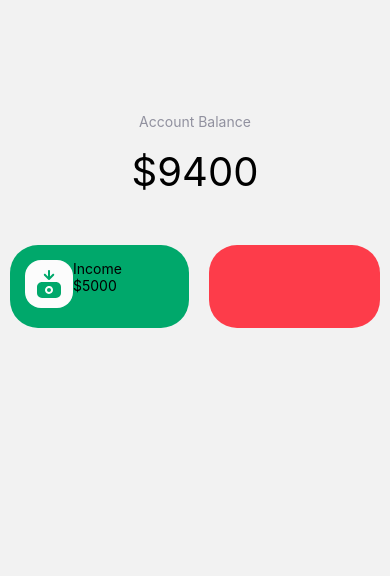
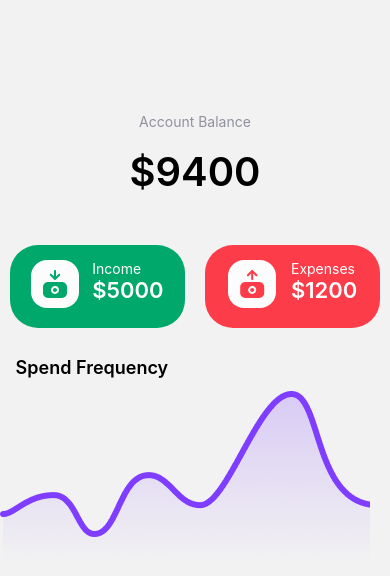
Before and after one commit to vedXpatel/expense-tracker-expo, a React Native app: screen /Home in a window 390 px wide. Shown: the top 576 px of the page. Built offline with nearby package versions, Linux system fonts and the light colour scheme.

Commit message:
spend frequency :

```diff
--- a/components/Home.jsx
+++ b/components/Home.jsx
@@ -1,7 +1,20 @@
 import React from "react";
-import { View, ScrollView, StyleSheet, Text, Dimensions } from "react-native";
-import Svg, { Circle, Rect,Path } from 'react-native-svg';
-
+import {
+  View,
+  ScrollView,
+  StyleSheet,
+  Text,
+  Dimensions,
+  Image,
+} from "react-native";
+import Svg, {
+  Circle,
+  Rect,
+  Path,
+  Defs,
+  Stop,
+  LinearGradient,
+} from "react-native-svg";
 
 const width = Dimensions.get("window").width;
 const height = Dimensions.get("window").height;
@@ -12,26 +25,106 @@ function Home() {
       <View style={styles.backgroundView}>
         <Text style={styles.loginText}>Account Balance</Text>
         <Text style={styles.accountBalance}>$9400</Text>
-      <View style={styles.incomeView}>
+        <View style={styles.incomeView}>
           <View style={styles.incomeBox}>
             <View>
-            <Svg width="48" height="48" viewBox="0 0 48 48" fill="none" xmlns="http://www.w3.org/2000/svg">
-<Rect width="48" height="48" rx="16" fill="#FCFCFC"/>
-<Path d="M31 22H17C15.6739 22 14.4021 22.5268 13.4645 23.4645C12.5268 24.4021 12 25.6739 12 27V33C12 34.3261 12.5268 35.5979 13.4645 36.5355C14.4021 37.4732 15.6739 38 17 38H31C32.3261 38 33.5979 37.4732 34.5355 36.5355C35.4732 35.5979 36 34.3261 36 33V27C36 25.6739 35.4732 24.4021 34.5355 23.4645C33.5979 22.5268 32.3261 22 31 22V22ZM24 34C23.2089 34 22.4355 33.7654 21.7777 33.3259C21.1199 32.8864 20.6072 32.2616 20.3045 31.5307C20.0017 30.7998 19.9225 29.9956 20.0769 29.2196C20.2312 28.4437 20.6122 27.731 21.1716 27.1716C21.731 26.6122 22.4437 26.2312 23.2196 26.0769C23.9956 25.9225 24.7998 26.0017 25.5307 26.3045C26.2616 26.6072 26.8864 27.1199 27.3259 27.7777C27.7654 28.4355 28 29.2089 28 30C28 31.0609 27.5786 32.0783 26.8284 32.8284C26.0783 33.5786 25.0609 34 24 34Z" fill="#00A86B"/>
-<Path d="M24 32C25.1046 32 26 31.1046 26 30C26 28.8954 25.1046 28 24 28C22.8954 28 22 28.8954 22 30C22 31.1046 22.8954 32 24 32Z" fill="#00A86B"/>
-<Path d="M24 10C23.7348 10 23.4805 10.1054 23.2929 10.2929C23.1054 10.4804 23 10.7348 23 11V16.59L20.46 14.05C20.2687 13.8862 20.0227 13.8006 19.771 13.8103C19.5193 13.82 19.2806 13.9243 19.1025 14.1024C18.9244 14.2805 18.82 14.5193 18.8103 14.7709C18.8006 15.0226 18.8862 15.2687 19.05 15.46L23.29 19.71C23.3822 19.8 23.4908 19.8713 23.61 19.92C23.7334 19.9723 23.866 19.9992 24 19.9992C24.134 19.9992 24.2666 19.9723 24.39 19.92C24.5092 19.8713 24.6179 19.8 24.71 19.71L29 15.46C29.1639 15.2687 29.2495 15.0226 29.2397 14.7709C29.23 14.5193 29.1257 14.2805 28.9476 14.1024C28.7695 13.9243 28.5308 13.82 28.2791 13.8103C28.0274 13.8006 27.7813 13.8862 27.59 14.05L25 16.59V11C25 10.7348 24.8947 10.4804 24.7071 10.2929C24.5196 10.1054 24.2652 10 24 10V10Z" fill="#00A86B"/>
-</Svg>
-
+              <Svg
+                width="48"
+                height="48"
+                viewBox="0 0 48 48"
+                fill="none"
+                xmlns="http://www.w3.org/2000/svg"
+              >
+                <Rect width="48" height="48" rx="16" fill="#FCFCFC" />
+                <Path
+                  d="M31 22H17C15.6739 22 14.4021 22.5268 13.4645 23.4645C12.5268 24.4021 12 25.6739 12 27V33C12 34.3261 12.5268 35.5979 13.4645 36.5355C14.4021 37.4732 15.6739 38 17 38H31C32.3261 38 33.5979 37.4732 34.5355 36.5355C35.4732 35.5979 36 34.3261 36 33V27C36 25.6739 35.4732 24.4021 34.5355 23.4645C33.5979 22.5268 32.3261 22 31 22V22ZM24 34C23.2089 34 22.4355 33.7654 21.7777 33.3259C21.1199 32.8864 20.6072 32.2616 20.3045 31.5307C20.0017 30.7998 19.9225 29.9956 20.0769 29.2196C20.2312 28.4437 20.6122 27.731 21.1716 27.1716C21.731 26.6122 22.4437 26.2312 23.2196 26.0769C23.9956 25.9225 24.7998 26.0017 25.5307 26.3045C26.2616 26.6072 26.8864 27.1199 27.3259 27.7777C27.7654 28.4355 28 29.2089 28 30C28 31.0609 27.5786 32.0783 26.8284 32.8284C26.0783 33.5786 25.0609 34 24 34Z"
+                  fill="#00A86B"
+                />
+                <Path
+                  d="M24 32C25.1046 32 26 31.1046 26 30C26 28.8954 25.1046 28 24 28C22.8954 28 22 28.8954 22 30C22 31.1046 22.8954 32 24 32Z"
+                  fill="#00A86B"
+                />
+                <Path
+                  d="M24 10C23.7348 10 23.4805 10.1054 23.2929 10.2929C23.1054 10.4804 23 10.7348 23 11V16.59L20.46 14.05C20.2687 13.8862 20.0227 13.8006 19.771 13.8103C19.5193 13.82 19.2806 13.9243 19.1025 14.1024C18.9244 14.2805 18.82 14.5193 18.8103 14.7709C18.8006 15.0226 18.8862 15.2687 19.05 15.46L23.29 19.71C23.3822 19.8 23.4908 19.8713 23.61 19.92C23.7334 19.9723 23.866 19.9992 24 19.9992C24.134 19.9992 24.2666 19.9723 24.39 19.92C24.5092 19.8713 24.6179 19.8 24.71 19.71L29 15.46C29.1639 15.2687 29.2495 15.0226 29.2397 14.7709C29.23 14.5193 29.1257 14.2805 28.9476 14.1024C28.7695 13.9243 28.5308 13.82 28.2791 13.8103C28.0274 13.8006 27.7813 13.8862 27.59 14.05L25 16.59V11C25 10.7348 24.8947 10.4804 24.7071 10.2929C24.5196 10.1054 24.2652 10 24 10V10Z"
+                  fill="#00A86B"
+                />
+              </Svg>
             </View>
+            <View>
               <View>
-                  <View><Text>Income</Text></View>
-                  <View><Text>$5000</Text></View>
+                <Text style={{ color: "white", fontSize: 14 }}>Income</Text>
               </View>
+              <View>
+                <Text
+                  style={{ color: "white", fontSize: 22, fontWeight: "600" }}
+                >
+                  $5000
+                </Text>
+              </View>
+            </View>
           </View>
           <View style={styles.expenseBox}>
+            <View>
+              <Svg
+                width="48"
+                height="48"
+                viewBox="0 0 48 48"
+                fill="none"
+                xmlns="http://www.w3.org/2000/svg"
+              >
+                <Rect width="48" height="48" rx="16" fill="#FCFCFC" />
+                <Path
+                  d="M31.1975 22H17.1975C15.8714 22 14.5997 22.5268 13.662 23.4645C12.7243 24.4021 12.1975 25.6739 12.1975 27V33C12.1975 34.3261 12.7243 35.5979 13.662 36.5355C14.5997 37.4732 15.8714 38 17.1975 38H31.1975C32.5236 38 33.7954 37.4732 34.733 36.5355C35.6707 35.5979 36.1975 34.3261 36.1975 33V27C36.1975 25.6739 35.6707 24.4021 34.733 23.4645C33.7954 22.5268 32.5236 22 31.1975 22ZM24.1975 34C23.4064 34 22.633 33.7654 21.9752 33.3259C21.3174 32.8864 20.8047 32.2616 20.502 31.5307C20.1992 30.7998 20.12 29.9956 20.2744 29.2196C20.4287 28.4437 20.8097 27.731 21.3691 27.1716C21.9285 26.6122 22.6412 26.2312 23.4171 26.0769C24.1931 25.9225 24.9973 26.0017 25.7282 26.3045C26.4591 26.6072 27.0839 27.1199 27.5234 27.7777C27.9629 28.4355 28.1975 29.2089 28.1975 30C28.1975 31.0609 27.7761 32.0783 27.0259 32.8284C26.2758 33.5786 25.2584 34 24.1975 34Z"
+                  fill="#FD3C4A"
+                />
+                <Path
+                  d="M24.1975 32C25.3021 32 26.1975 31.1046 26.1975 30C26.1975 28.8954 25.3021 28 24.1975 28C23.0929 28 22.1975 28.8954 22.1975 30C22.1975 31.1046 23.0929 32 24.1975 32Z"
+                  fill="#FD3C4A"
+                />
+                <Path
+                  d="M24.9076 10.29C24.8146 10.1963 24.704 10.1219 24.5822 10.0711C24.4603 10.0203 24.3296 9.9942 24.1976 9.9942C24.0656 9.9942 23.9349 10.0203 23.813 10.0711C23.6912 10.1219 23.5806 10.1963 23.4876 10.29L19.2476 14.54C19.054 14.727 18.9426 14.9832 18.9379 15.2523C18.9332 15.5214 19.0356 15.7814 19.2226 15.975C19.4096 16.1686 19.6658 16.28 19.9349 16.2847C20.204 16.2894 20.464 16.187 20.6576 16L23.1976 13.41V19C23.1976 19.2652 23.303 19.5196 23.4905 19.7071C23.678 19.8946 23.9324 20 24.1976 20C24.4628 20 24.7172 19.8946 24.9047 19.7071C25.0922 19.5196 25.1976 19.2652 25.1976 19V13.41L27.7376 16C27.9239 16.1847 28.1753 16.2889 28.4376 16.29C28.5775 16.2976 28.7175 16.2757 28.8484 16.2258C28.9793 16.1758 29.0983 16.0989 29.1976 16C29.3838 15.8126 29.4884 15.5592 29.4884 15.295C29.4884 15.0308 29.3838 14.7774 29.1976 14.59L24.9076 10.29Z"
+                  fill="#FD3C4A"
+                />
+              </Svg>
+            </View>
+            <View>
+              <View>
+                <Text style={{ color: "white", fontSize: 14 }}>Expenses</Text>
+              </View>
+              <View>
+                <Text
+                  style={{ color: "white", fontSize: 22, fontWeight: "600" }}
+                >
+                  $1200
+                </Text>
+              </View>
+            </View>
+          </View>
+        </View>
+        {/* income expense box end */}
+        <View style={{top: height / 4.5,}}>
+          <Text
+            style={{
+              marginLeft: width / 25,
+              fontSize: 18,
+              fontWeight: "600",
+            }}
+          >
+            Spend Frequency
+          </Text>
+          {/* <Svg width="375" height="186" viewBox="0 0 375 186" fill="none" xmlns="http://www.w3.org/2000/svg">
+<Path d="M51.6989 117.105C24.9299 117.105 12.5989 136.054 1 136.054V185.5H376V127.178C310.64 127.178 320.222 16 289.459 16C256.68 16 225.559 127.178 198.181 127.178C175.488 127.178 167.645 97.1588 146.743 97.1588C117.215 97.1588 116.485 156 92.2782 156C75.6363 156 74.1235 117.105 51.6989 117.105Z" fill="url(#paint0_linear_826_295)"/>
+<Path d="M1 136.054C12.5989 136.054 24.9299 117.105 51.6989 117.105C74.1235 117.105 75.6363 156 92.2782 156C116.485 156 117.215 97.1588 146.743 97.1588C167.645 97.1588 175.488 127.178 198.181 127.178C225.559 127.178 256.68 16 289.459 16C320.222 16 310.64 127.178 376 127.178" stroke="#7F3DFF" stroke-width="6" stroke-linecap="round" stroke-linejoin="round"/>
+<Defs>
+<LinearGradient id="paint0_linear_1723_656" x1="190.5" y1="3" x2="190.5" y2="172.5" gradientUnits="userSpaceOnUse">
+<Stop stop-color="#8B50FF" stop-opacity="0.24"/>
+<Stop offset="1" stop-color="#8B50FF" stop-opacity="0"/>
+</LinearGradient>
+</Defs>
+</Svg> */}
 
-          </View>
-      </View>
+          <Image resizeMethod="auto" resizeMode="contain" source={require("../assets/images/spendGraph.png")} />
+        </View>
       </View>
     </ScrollView>
   );
@@ -52,30 +145,35 @@ const styles = StyleSheet.create({
     top: height / 6.5,
     fontSize: 40,
     textAlign: "center",
+    fontWeight: "600",
   },
-  incomeView:{
-    flex:1,
-    flexDirection:"row",
-    justifyContent:"space-evenly",
-    top:height/5,
+  incomeView: {
+    flexDirection: "row",
+    justifyContent: "space-evenly",
+    top: height / 5,
   },
-  incomeBox:{
-    width:( width/2.28) > 80 ? (width/2.28) : 80,
-    backgroundColor:"#00A86B",
-    height:height/10.15,
-    borderRadius:28,
-    margin:10,
-    flex:1,
-    flexDirection:"row",
-    padding:15,
+  incomeBox: {
+    width: width / 2.28 > 80 ? width / 2.28 : 80,
+    backgroundColor: "#00A86B",
+    height: height / 10.15,
+    borderRadius: 28,
+    margin: 10,
+    flex: 1,
+    flexDirection: "row",
+    padding: 15,
+    justifyContent: "space-around",
   },
-  expenseBox:{
-    width:( width/2.28) > 80 ? (width/2.28) : 80,
-    backgroundColor:"#FD3C4A",
-    height:height/10.15,
-    borderRadius:28,
-    margin:10,
-  }
+  expenseBox: {
+    width: width / 2.28 > 80 ? width / 2.28 : 80,
+    backgroundColor: "#FD3C4A",
+    height: height / 10.15,
+    borderRadius: 28,
+    margin: 10,
+    flex: 1,
+    flexDirection: "row",
+    padding: 15,
+    justifyContent: "space-around",
+  },
 });
 
 export default Home;
```
Also changed, not shown: assets/images/spendGraph.png (added).
